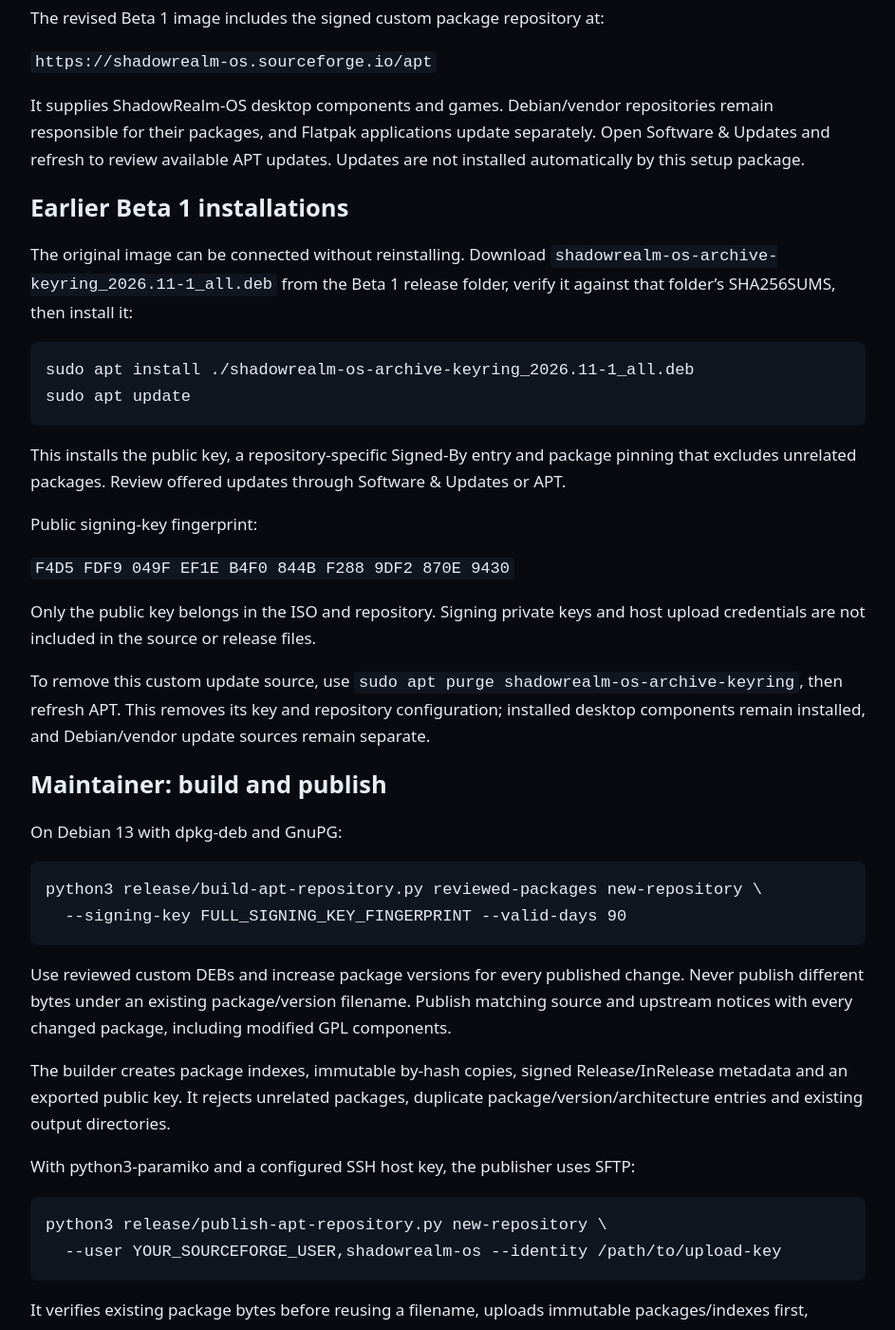
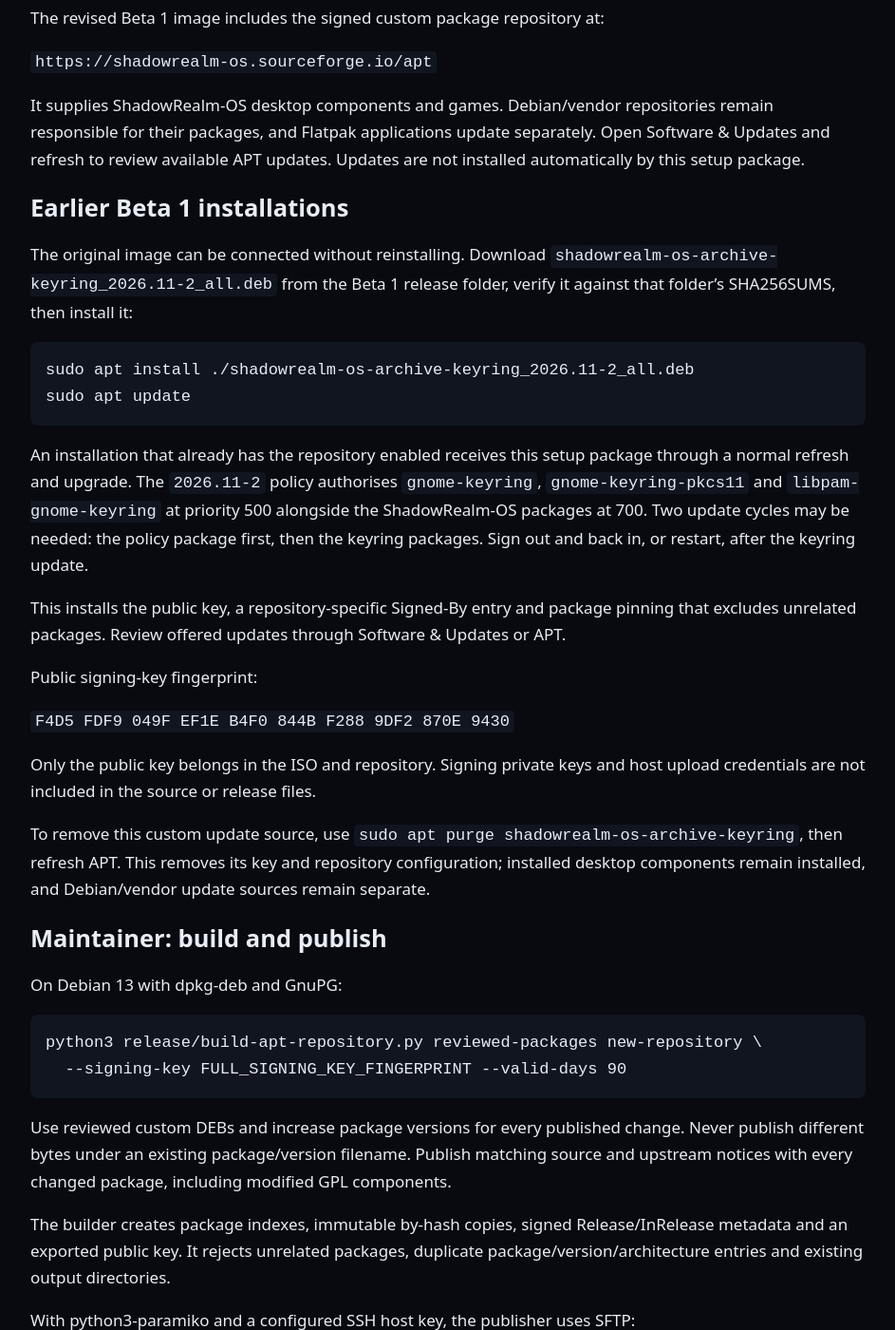
Before and after one commit to AstraShadowsss/ShadowRealm-OS, a Jekyll site: the page built from docs/update-repository.md, in a window 1280 px wide and 1400 px high, scrolled down 190 px. Shown: the whole window at 95% size, without its empty margins (168-1111 px from the left). Built offline with Jekyll 4.4.1, drawn with Linux system fonts in a browser that asks for light colours; our own code applies the rules of GitHub Pages for plain Markdown files; some of the changed text lies outside the part shown.

Commit message:
Document the published desktop, artwork and keyring updates

````diff
--- a/docs/update-repository.md
+++ b/docs/update-repository.md
@@ -8,12 +8,14 @@ It supplies ShadowRealm-OS desktop components and games. Debian/vendor repositor
 
 ## Earlier Beta 1 installations
 
-The original image can be connected without reinstalling. Download `shadowrealm-os-archive-keyring_2026.11-1_all.deb` from the Beta 1 release folder, verify it against that folder's SHA256SUMS, then install it:
+The original image can be connected without reinstalling. Download `shadowrealm-os-archive-keyring_2026.11-2_all.deb` from the Beta 1 release folder, verify it against that folder's SHA256SUMS, then install it:
 
 ```sh
-sudo apt install ./shadowrealm-os-archive-keyring_2026.11-1_all.deb
+sudo apt install ./shadowrealm-os-archive-keyring_2026.11-2_all.deb
 sudo apt update
 ```
+
+An installation that already has the repository enabled receives this setup package through a normal refresh and upgrade. The `2026.11-2` policy authorises `gnome-keyring`, `gnome-keyring-pkcs11` and `libpam-gnome-keyring` at priority 500 alongside the ShadowRealm-OS packages at 700. Two update cycles may be needed: the policy package first, then the keyring packages. Sign out and back in, or restart, after the keyring update.
 
 This installs the public key, a repository-specific Signed-By entry and package pinning that excludes unrelated packages. Review offered updates through Software & Updates or APT.
 
@@ -49,7 +51,7 @@ It verifies existing package bytes before reusing a filename, uploads immutable
 
 ## Expiry and key maintenance
 
-**Current metadata expires on 14 February 2027.** Sign and publish refreshed metadata before expiry, even if no package versions changed. Check the `Valid-Until` field in `InRelease` for the current deadline. The builder defaults to 14 days and the production repository uses 90 days.
+**Metadata currently expires on 9 December 2026.** Sign and publish refreshed metadata before expiry, even if no package versions changed. Check the `Valid-Until` field in `InRelease` for the current deadline. The builder defaults to 14 days and the production repository uses 90 days.
 
 The signing key expires in November 2028 and needs renewal or a documented rotation before then. Maintain protected offline recovery material. Private signing storage must stay outside GitHub, SourceForge and all project/source/release bundles.
 
@@ -58,6 +60,7 @@ The signing key expires in November 2028 and needs renewal or a documented rotat
 - Disposable-key local repository: signature verification and isolated APT update succeeded.
 - SourceForge HTTPS: APT fetched signed metadata and downloaded a package successfully.
 - A real setup-package upgrade from 2026.11-0 to 2026.11-1 succeeded over signed HTTPS while preserving the existing transparency settings.
+- A setup-package upgrade from 2026.11-1 to 2026.11-2 installed from the public repository and selected the authorised GNOME Keyring candidates.
 - APT rejected unsigned, signature-altered and expired metadata, and a modified package download.
 - Repository-specific package pinning exposed the custom package candidates without replacing Debian's bash package.
 
````
Also changed, not shown: docs/icon-studio.md (added, +49 -0 lines), docs/user-guide.md (+3 -1 lines), website/index.html (+1 -1 lines), CHANGELOG.md, README.md.
